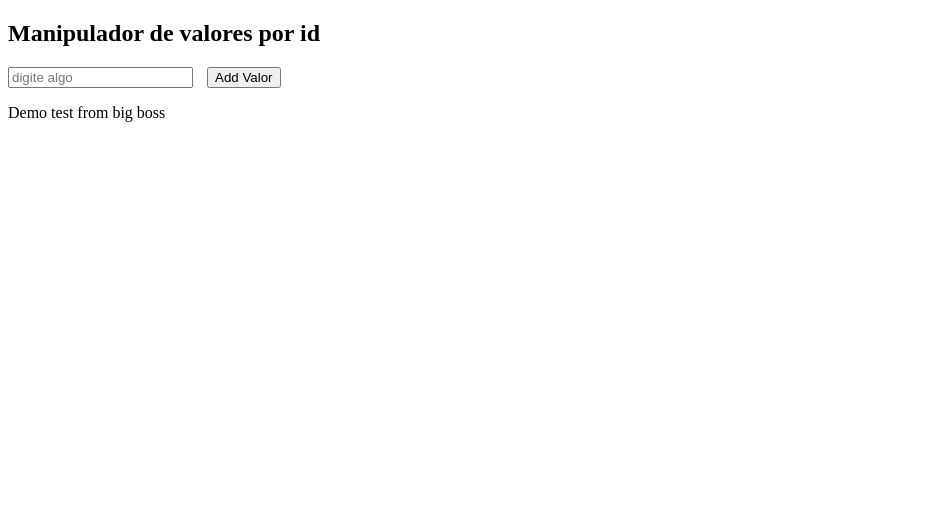
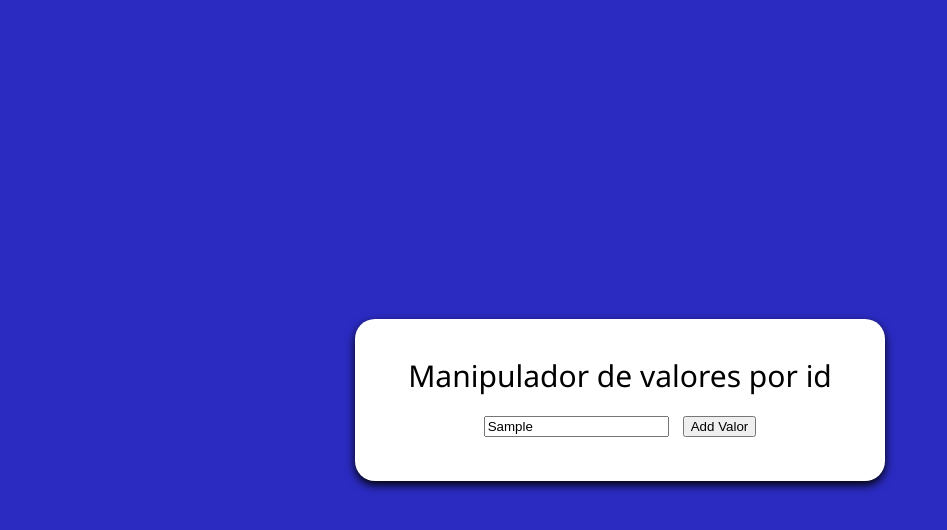
Before and after one commit to camilladev/employeeRegistration, a plain HTML site: page index.html in a window 1280 px wide. Both pictures are taken after typing "Sample" into the empty fields and a click on the button "Add Valor". Shown: the whole page, without its empty margins (0-947 px from the left). Drawn offline with Linux system fonts and the light colour scheme.

Commit message:
create a css style box for input and button

```diff
--- a/index.html
+++ b/index.html
@@ -1,27 +1,24 @@
 <!DOCTYPE html>
 <html lang="en">
-<head>
-    <meta charset="UTF-8">
-    <meta name="viewport" content="width=device-width, initial-scale=1.0">
+  <head>
+    <meta charset="UTF-8" />
+    <meta name="viewport" content="width=device-width, initial-scale=1.0" />
     <title>Document</title>
-    <link rel="stylesheet" href="style.css">
-</head>
-<body>
-    <h2>Manipulador de valores por id</h2>
-    <input type="text" placeholder="digite algo" id="valorInput">
-
-    <button onclick="addValor()">Add Valor</button>
+    <link rel="stylesheet" href="style.css" />
+  </head>
+  <body>
+    <div class="container">
+      <h1>Manipulador de valores por id</h1>
+      <div class="inputValue">
+        <input type="text" placeholder="Digite algo" id="valorInput" />
+        <button onclick="addValor()">Add Valor</button>
+      </div>
+    </div>
 
     <div class="list">
-     <ul id="listaValores">
-
-     </ul>
-
+      <ul id="listaValores"></ul>
     </div>
 
-    <div>
-        <p>Demo test from big boss</p>
-    </div>
     <script src="script.js"></script>
-</body>
+  </body>
 </html>
--- a/script.js
+++ b/script.js
@@ -2,13 +2,19 @@ let valores = [];
 let idCount = 1;
 
 function addValor(){
-  let valorInput = document.getElementById("valorInput").value;
+  const valorInput = document.getElementById("valorInput").value;
 
-  if( valorInput){
-    valores.push({id: idCount++, nome:valorInput});
+  if( valorInput.trim() !==""){
+    constnewListItem = document.createElement('li');
+
+    newListItem.textContent = valorInput;
+
+    valores.push({ id: idCount++, valor: valorInput });
+
+    document.getElementById('listValores').appendChild(newListItem);
     document.getElementById("valorInput").value="";
   }
   else{
-    alert("Porfavor insira um valor")
+    alert("Porfavor insira um valor");
   }
 }
--- a/style.css
+++ b/style.css
@@ -1,12 +1,49 @@
-ul{
+/*Make sure the page takes full height*/
+html, body {
+    background-color: rgb(43, 43, 194);
+    height: 100%;
+    margin: 0;
+    display: flex;
+    justify-content: center;
+    align-items: center;
+}
+/* Center the container*/
+.container {
+    background-color: white;
+    width: 500px;
+    padding: 15px;
+    margin: auto;
+    border-radius: 20px;
+    text-align: center;
+    box-shadow: 0 4px 10px;
+}
+
+h1 {
+    font-size: 30px;
+    font-family: 'Segoe UI', Tahoma, Geneva, Verdana, sans-serif;
+    font-weight: 400;
+}
+
+.inputValue {
+    width: 500px;
+    height: 50px;
+    display: block;
+    align-items: center;
+}
+
+#listaValores{
+    margin: 20px;
     list-style-type: none;
     padding: 0;
 }
 
-li{
+#listaValores li {
+    background-color: #f0f0f0;
     margin: 5px 0;
+    padding: 10px;
+    border-radius: 5px;
 }
 
-button{
+button {
     margin-left: 10px;
 }
```
